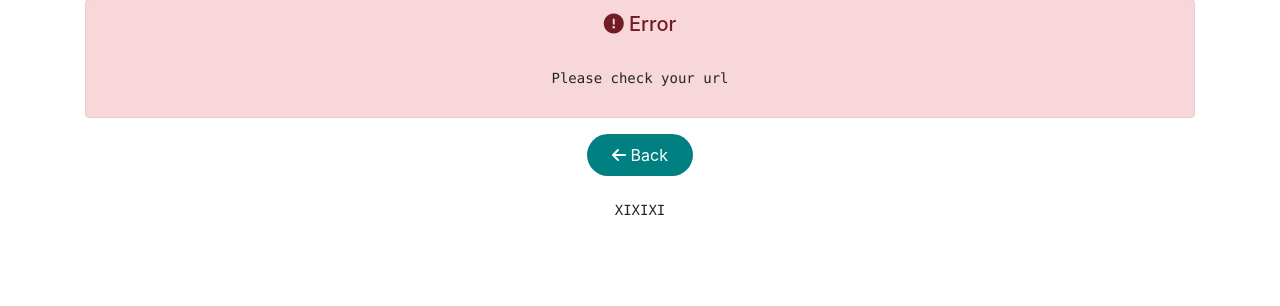
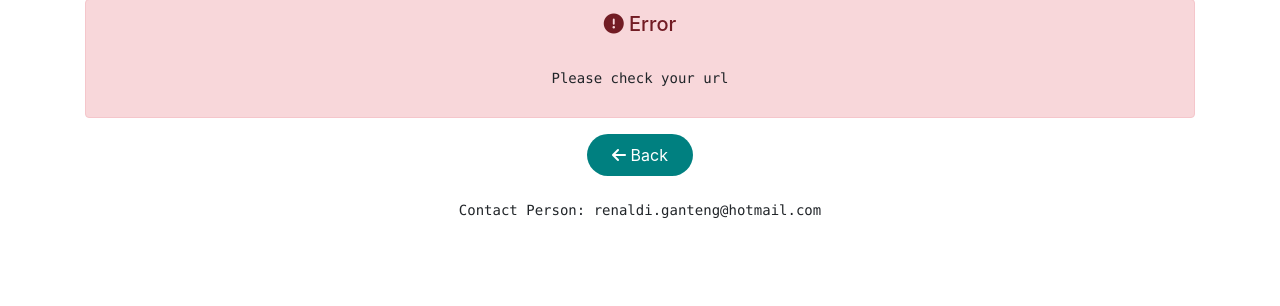
Before and after one commit to Renaldi-DNP/gabut, a Flask app: template templates/err.html in a window 1280 px wide. Shown: the part 260-566 px from the top of the page. Run offline with Flask 2, Linux system fonts and the light colour scheme; the template is opened without the code that fills it, so the values that code supplies are empty; some libraries are stand-ins or nearby versions.

Commit message:
Update core.html

```diff
--- a/templates/core.html
+++ b/templates/core.html
@@ -10,7 +10,7 @@
     <link rel="stylesheet" href="https://use.fontawesome.com/releases/v5.8.2/css/all.css" integrity="sha384-oS3vJWv+0UjzBfQzYUhtDYW+Pj2yciDJxpsK1OYPAYjqT085Qq/1cq5FLXAZQ7Ay" crossorigin="anonymous">
     <link rel="stylesheet" type="text/css" href="{{ url_for('static', filename='style.css') }}">
 
-    <title> AkiraDev - TikTok </title>
+    <title> TIKTOK DOWNLOADER </title>
   </head>
   {% endmacro %}
   <body>
@@ -25,7 +25,7 @@
     {% endmacro %}
     {% macro wm(c) %}
     <center>
-      <pre>XIXIXI</pre>
+      <pre>Contact Person: renaldi.ganteng@hotmail.com</pre>
     </center>
     {% endmacro %}
     {% macro js(d) %}
```
